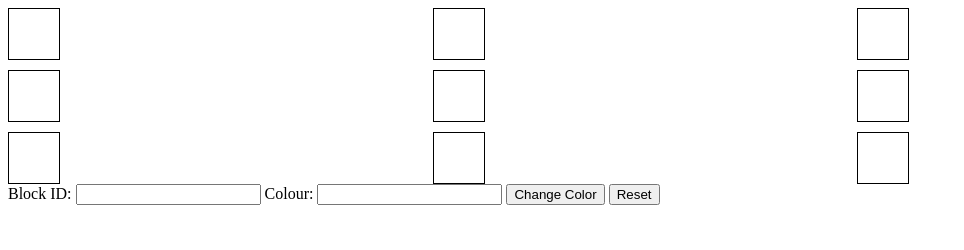
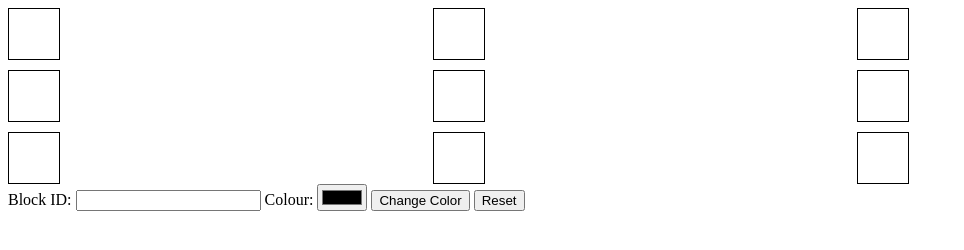
Before and after one commit to acciojob/Replit-Asian-Paints-Darshna76, a website: page main.html in a window 1280 px wide. Shown: the whole page, without its empty margins (0-964 px from the left). Drawn offline with Linux system fonts and the light colour scheme.

Commit message:
created a submission

```diff
--- a/main.html
+++ b/main.html
@@ -24,7 +24,7 @@
 <input type="text" id="block_id" />
 
 <label for="colour_id">Colour:</label>
-<input type="text" id="colour_id" />
+<input type="color" id="colour_id" />
 
 <button id="change_button">Change Color</button>
 <button id="reset_button">Reset</button>
```
